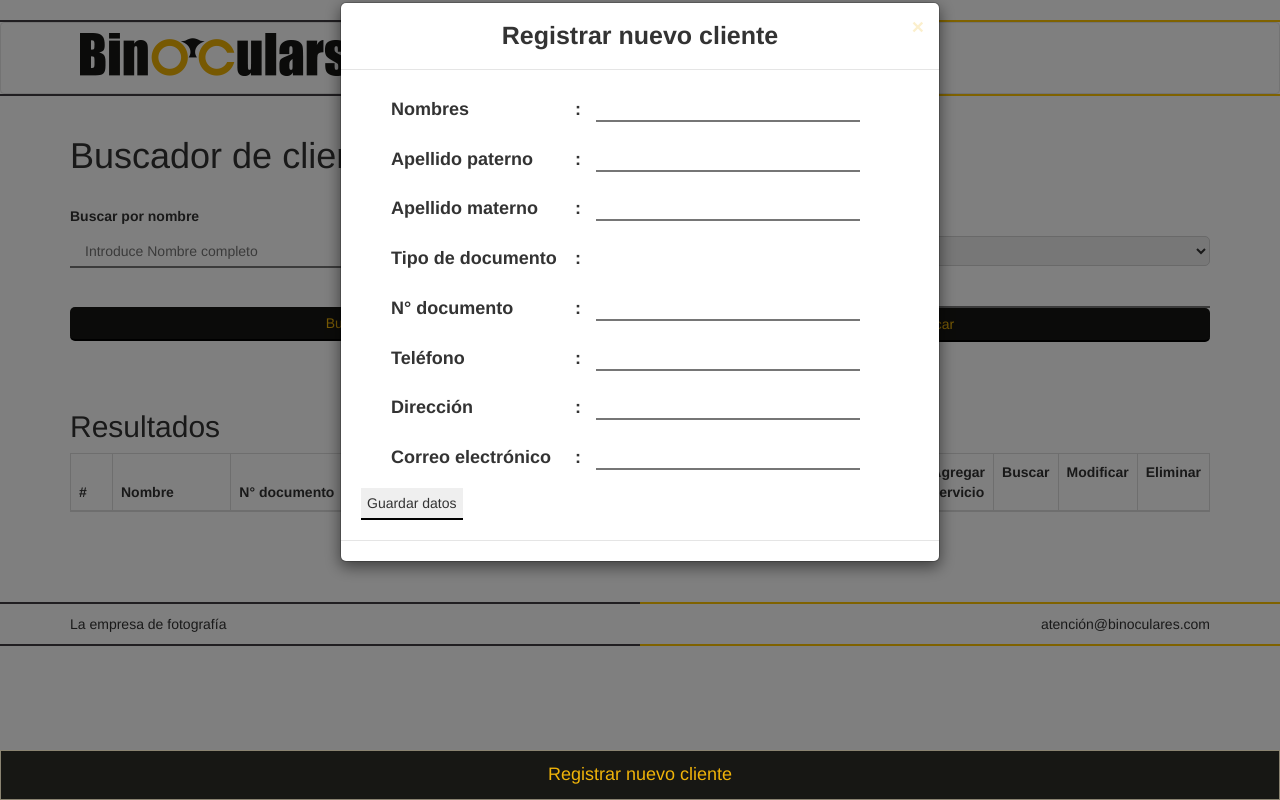
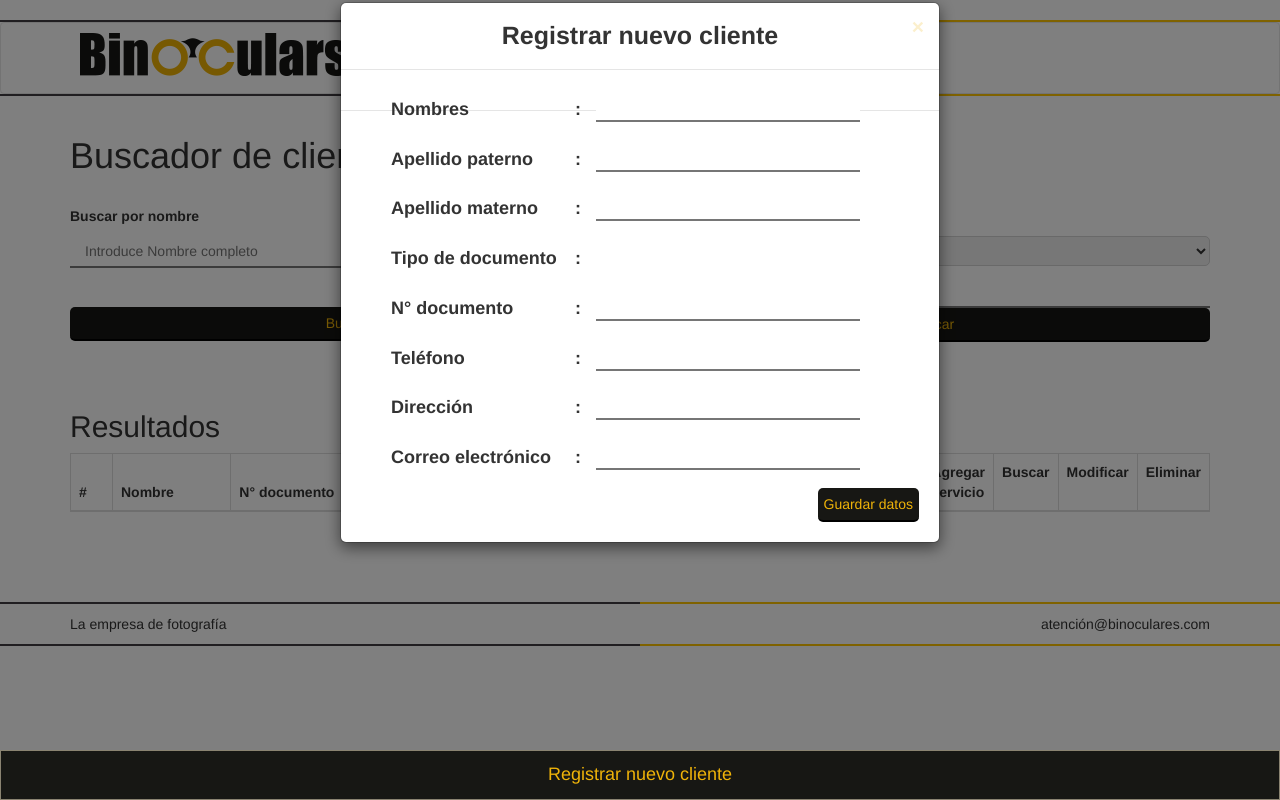
Before and after one commit to Edwindeza/fotografia, a PHP site: page /clientes.php in a window 1280 px wide, after a click on "Registrar nuevo cliente". Run offline with PHP 8.4, Linux system fonts and the light colour scheme; data that the repository does not hold is empty.

Commit message:
actualizaciones

```diff
--- a/app/css/styles.css
+++ b/app/css/styles.css
@@ -403,6 +403,15 @@
 	border-top:0;
 	border-left: 0;
 }
+
+.vista_clientes .modal  input#registrar_usuario{
+	color: #efb309;
+	border-radius: 5px;
+	float: right;
+    background-color: #171714;
+    padding: 6px;
+}
+
 #agregarServicio .modal-body .btn_atras,
 #agregarServicio .modal-body .btn_siguiente {
 	margin-top: 30px;
--- a/buscar.php
+++ b/buscar.php
@@ -37,6 +37,9 @@
 			</form>
 		</div>
 	</div>
+
+
+	<!-- Falta el query de  los resultados!! -->
 	<div class="buscador-resultado">
 		<div class="container ">
 			<h2>Resultados</h2>
--- a/clientes.php
+++ b/clientes.php
@@ -66,7 +66,7 @@
 							<h4 style="float: left;" class="col-md-5"><b>Correo electrónico </b><span>:</span></h4>
 							<input type="email" class="col-md-6"  maxlength="20" name="correo_electronico" style="float: left;" id="correo_electronico" rows="1">
 						</div>
-						<input type="submit" name="registrar_usuario" value="Guardar datos">
+						<input id="registrar_usuario" type="submit" name="registrar_usuario" value="Guardar datos">
 					</form>
 					<br>
 			        </div>
--- a/login.php
+++ b/login.php
@@ -66,10 +66,6 @@
 									<div class="form-group">
 										<input type="password" name="password" id="password" tabindex="2" class="form-control" placeholder="Password">
 									</div>
-									<div class="form-group text-center">
-										<input type="checkbox" tabindex="3" class="" name="remember" id="remember">
-										<label for="remember"> Recordarme</label>
-									</div>
 									<div class="form-group">
 										<div class="row">
 											<div class="col-sm-6 col-sm-offset-3">
```
